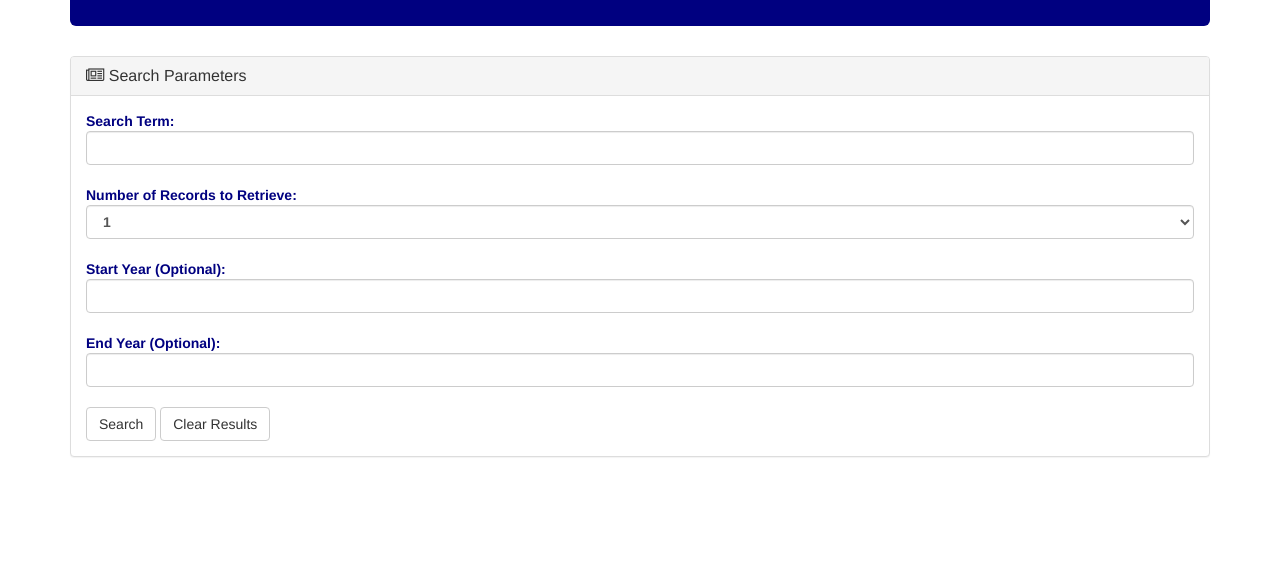
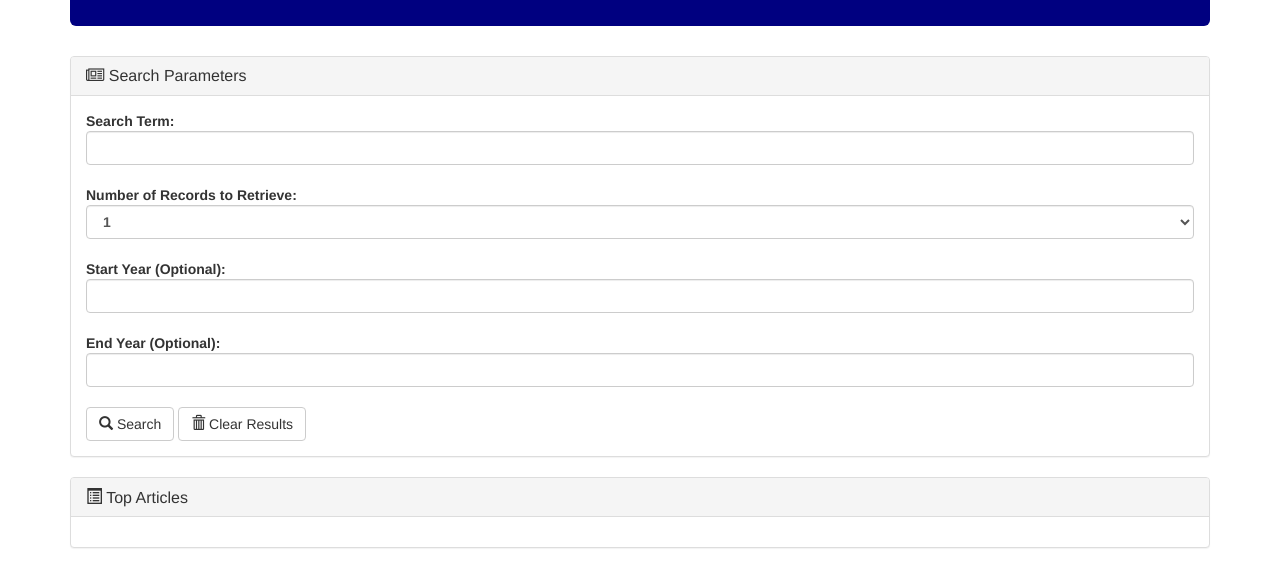
Before and after one commit to tamars2/NYT-Article-Search, a plain HTML site: page index.html in a window 1280 px wide. Shown: the part 167-754 px from the top of the page. Drawn offline with nearby package versions, Linux system fonts and the light colour scheme.

Commit message:
html 90% done

```diff
--- a/assets/css/style.css
+++ b/assets/css/style.css
@@ -10,9 +10,9 @@
 }
 
 #search {
-    color: #000080;
+
 }
 
 .panel-default > .panel-heading {
-  background-color: navy;
+  background-color: black;
 }
--- a/index.html
+++ b/index.html
@@ -18,7 +18,7 @@
             <div class="panel-heading">
                 <h3 class="panel-title"><i class="fa fa-newspaper-o"></i> Search Parameters</h3>
             </div>
-                <div id="search" class="panel-body">
+                <div class="panel-body">
 
                     <span>Search Term:</span>
                     <input type="text" class="form-control" id="searchTerm">
@@ -36,11 +36,21 @@
                     <span>End Year (Optional):</span>
                     <input type="text" class="form-control" id="endYear">
                     <br>
-                    <button type="button" class="btn btn-default">Search</button>
-                    <button type="button" class="btn btn-default">Clear Results</button>
+                    <button type="button" class="btn btn-default"><span class="glyphicon glyphicon-search"></span> Search</button>
+                    <button type="button" class="btn btn-default" id="clear"><span class="glyphicon glyphicon-trash"></span> Clear Results</button>
 
                 </div>
+
         </div>
+
+                    <div class="panel panel-default">
+
+                        <div class="panel-heading">
+                            <h3 class="panel-title"><span class="glyphicon glyphicon-list-alt"></span> Top Articles
+                        </div>
+                            <div class="panel-body" id="articles"></div>
+                    </div>
+
     </div>
 
 
```
